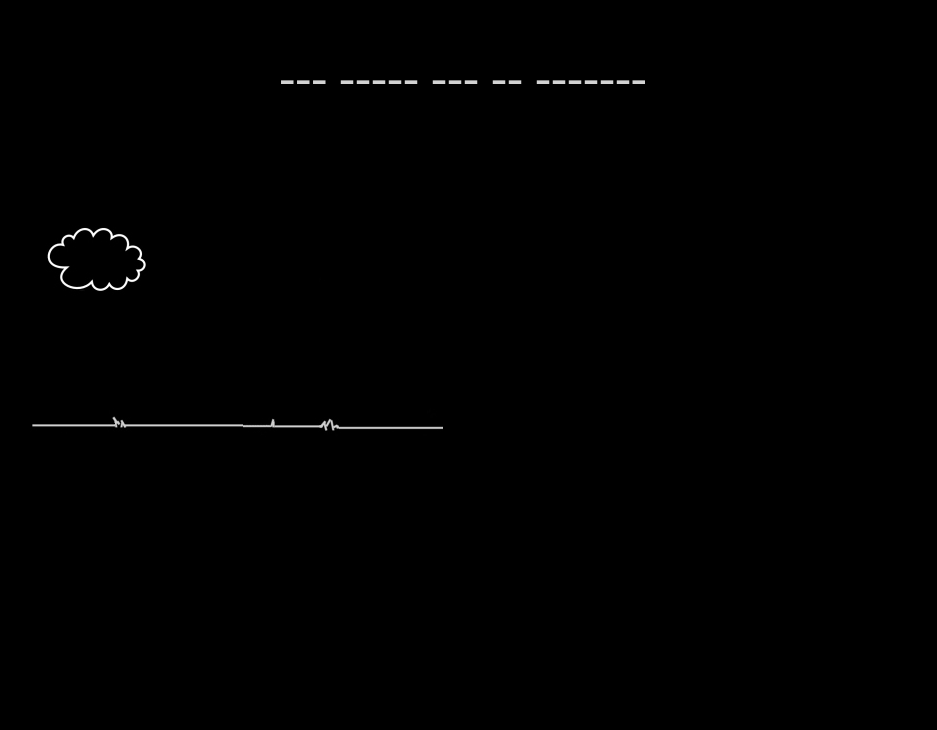
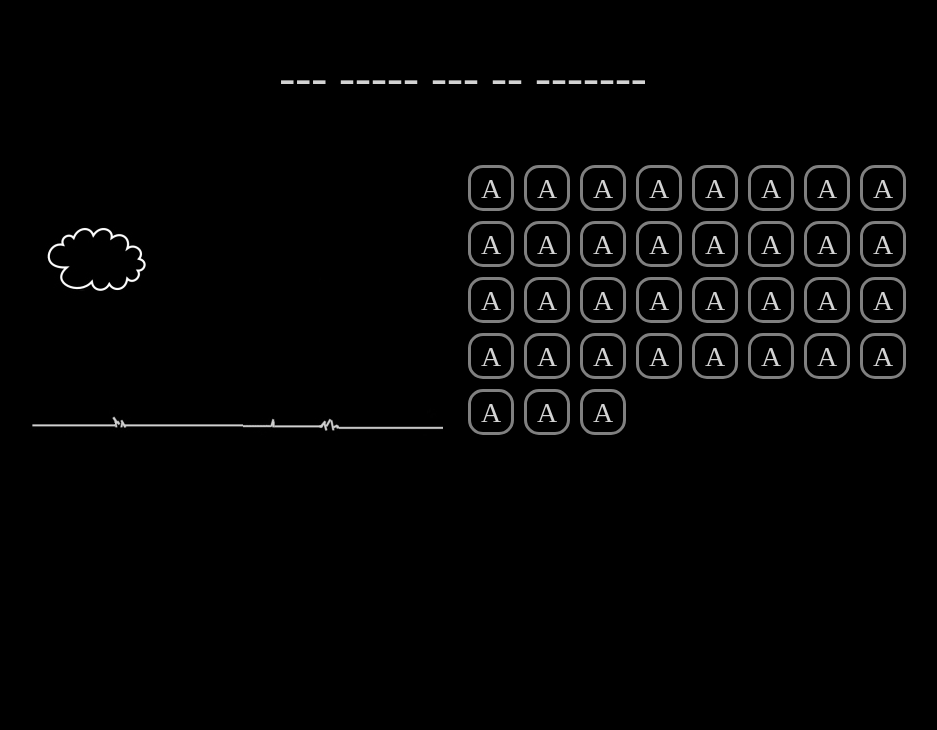
Before and after one commit to mszyszka/Hangman-game-with-pasja-informatyki.pl, a plain HTML site: page index.html in a window 1280 px wide. Shown: the whole page, without its empty margins (177-1114 px from the left). Drawn offline with Linux system fonts and the light colour scheme.

Commit message:
I added funcion who creates alphabet divs

```diff
--- a/script.js
+++ b/script.js
@@ -5,7 +5,7 @@ var haslo1 = "";
 
 
 for (i = 0; i < dlugosc; i++) {
-    if (haslo[i] == " ") haslo1 = haslo1 + " ";
+    if (haslo.charAt(i) == " ") haslo1 = haslo1 + " ";
     else haslo1 = haslo1 + "-";
 }
 
@@ -14,4 +14,17 @@ for (i = 0; i < dlugosc; i++) {
 function wypiszHaslo() {
     document.getElementById("plansza").innerHTML = haslo1;
 }
-window.onload = wypiszHaslo;
+window.onload = start;
+
+function start(){
+
+    var trescDiva = "";
+
+    for(i=0; i<=34; i++){
+        trescDiva = trescDiva + '<div class="litera">A</div>';
+    }
+
+    document.getElementById("alfabet").innerHTML = trescDiva;
+
+    wypiszHaslo();
+}
--- a/style.css
+++ b/style.css
@@ -19,7 +19,7 @@ body {
     min-height: 60px;
 }
 
-#szubienca {
+#szubienica {
     float: left;
     width: 450px;
     text-align: center;
@@ -32,3 +32,15 @@ body {
     min-height: 280px;
 
 }
+
+.litera {
+    width: 30px;
+    height: 30px;
+    text-align: center;
+    padding: 5px;
+    margin: 5px;
+    border: 3px solid gray;
+    float: left;
+    cursor: pointer;
+    border-radius: 15px;
+}
```
